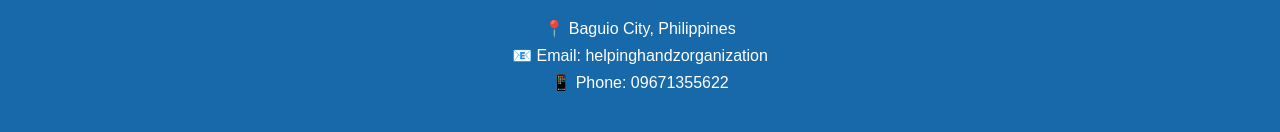
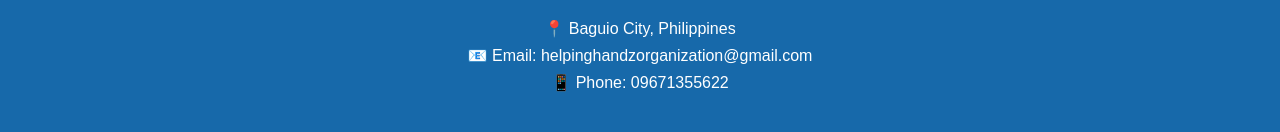
Before and after one commit to justen-create/helping-handz, a plain HTML site: page index.html in a window 1280 px wide. Shown: the part 2023-2155 px from the top of the page. Drawn offline with Linux system fonts and the light colour scheme.

Commit message:
Update index.html
Update website

```diff
--- a/index.html
+++ b/index.html
@@ -290,7 +290,7 @@ footer {
     <br>
 
     <p>📍 Baguio City, Philippines</p>
-    <p>📧 Email: helpinghandzorganization</p>
+    <p>📧 Email: helpinghandzorganization@gmail.com</p>
     <p>📱 Phone: 09671355622</p>
 </section>
 
```
